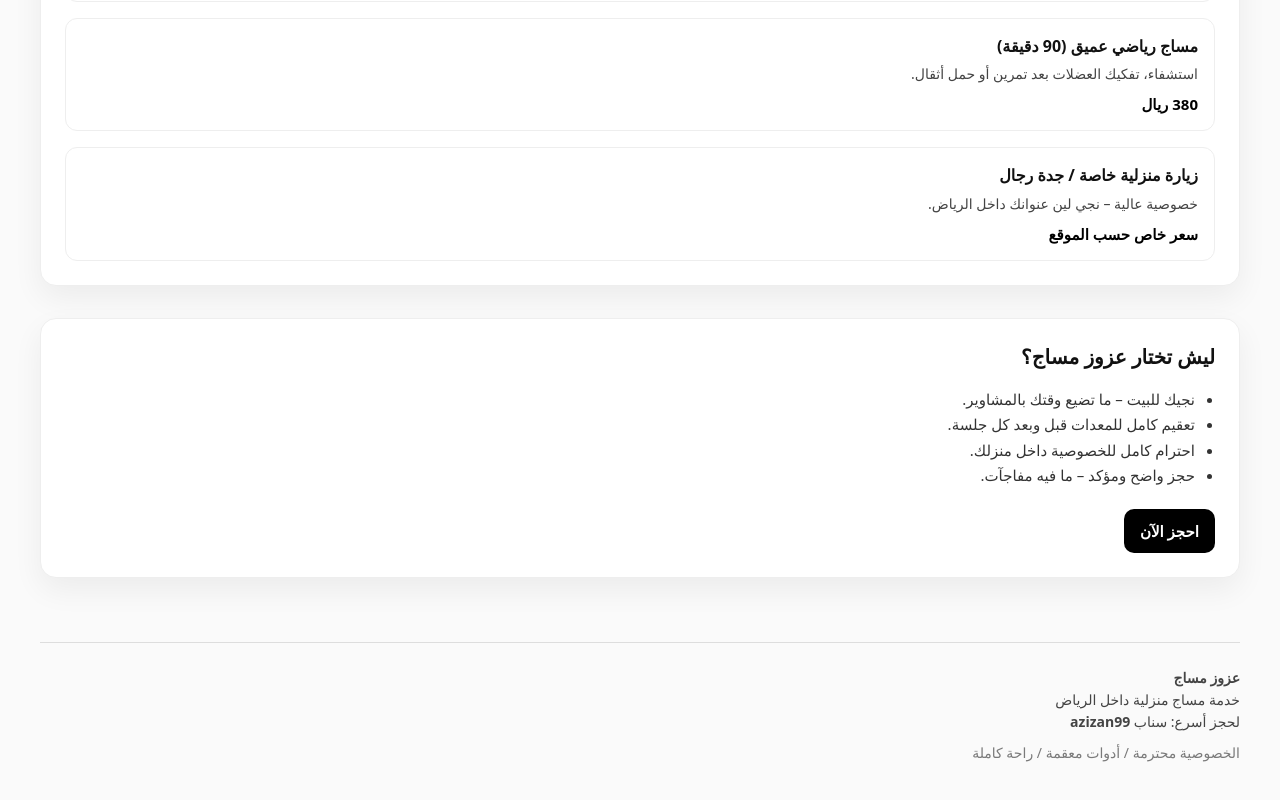
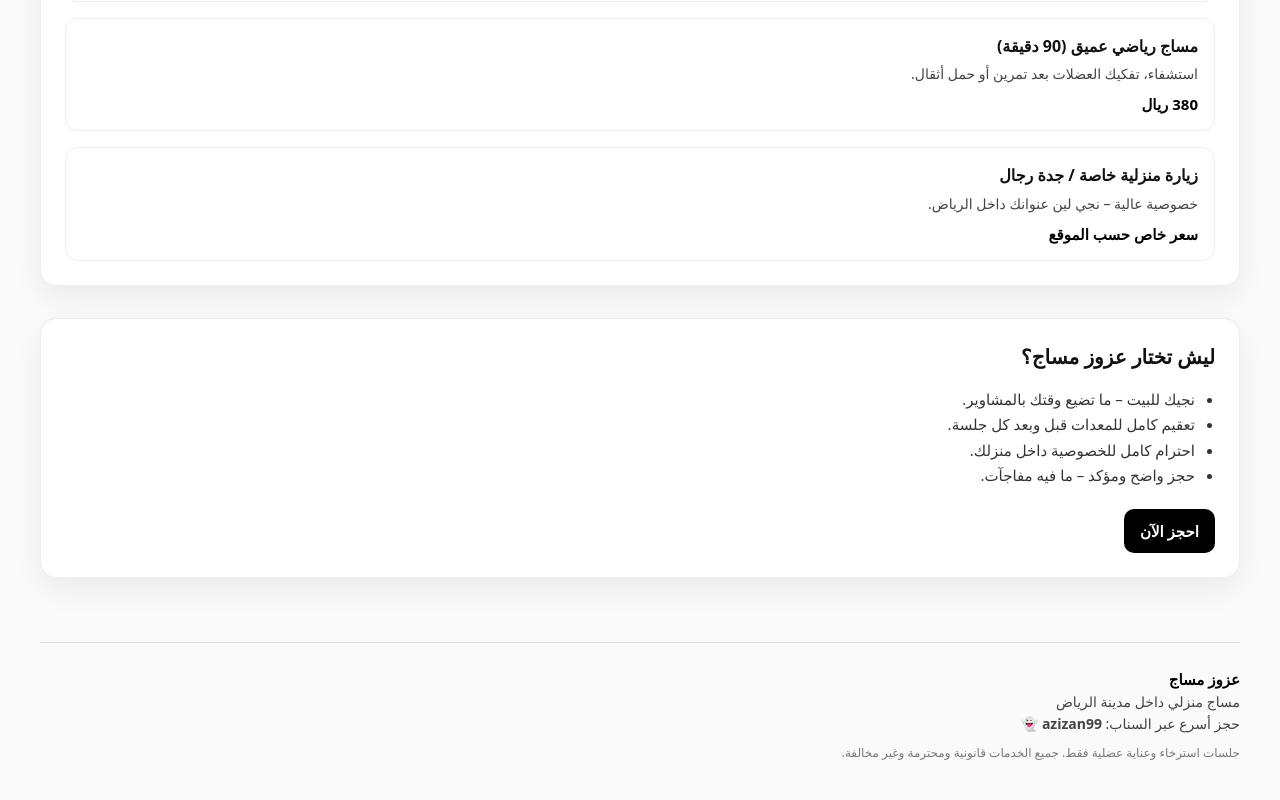
Before and after one commit to ii-aziz/azzouz-massage, a Next.js app: page / in a window 1280 px wide. Shown: the part 575-1375 px from the top of the page. Built offline with nearby package versions, Linux system fonts and the light colour scheme.

Commit message:
Update layout.js

```diff
--- a/app/layout.js
+++ b/app/layout.js
@@ -1,6 +1,6 @@
 export const metadata = {
-  title: "عزوز مساج | خدمة مساج منزلي في الرياض",
-  description: "مساج استرخاء ورياضي داخل الرياض - نجيك لين البيت. احجز الآن."
+  title: "عزوز مساج | مساج منزلي في الرياض",
+  description: "جلسات مساج احترافية داخل مدينة الرياض – نجي لين بيتك. استرخاء، شد عضلي، رياضي."
 };
 
 export default function RootLayout({ children }) {
@@ -27,10 +27,12 @@
             lineHeight: 1.6,
             color: "#444"
           }}>
-            <div style={{ fontWeight: 600 }}>عزوز مساج</div>
-            <div>خدمة مساج منزلية داخل الرياض</div>
-            <div>لحجز أسرع: سناب <span style={{ fontWeight: 600 }}>azizan99</span></div>
-            <div style={{ marginTop: "8px", opacity: 0.7 }}>الخصوصية محترمة / أدوات معقمة / راحة كاملة</div>
+            <div style={{ fontWeight: 600, fontSize: "15px", color: "#000" }}>عزوز مساج</div>
+            <div>مساج منزلي داخل مدينة الرياض</div>
+            <div>حجز أسرع عبر السناب: <span style={{ fontWeight: 600 }}>azizan99</span> 👻</div>
+            <div style={{ marginTop: "8px", opacity: 0.7, fontSize: "12px", lineHeight: 1.6 }}>
+              جلسات استرخاء وعناية عضلية فقط. جميع الخدمات قانونية ومحترمة وغير مخالفة.
+            </div>
           </footer>
         </div>
       </body>
```
